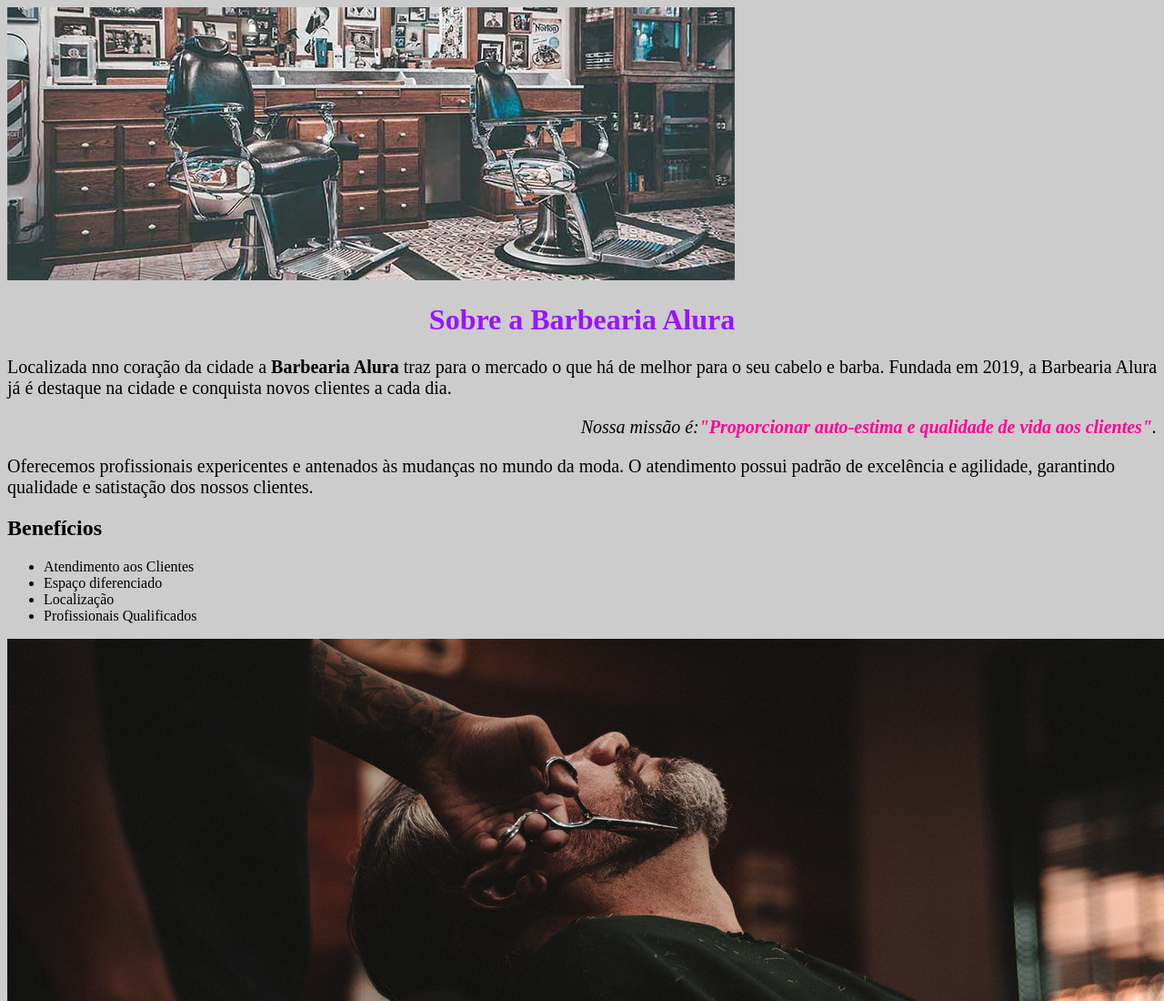
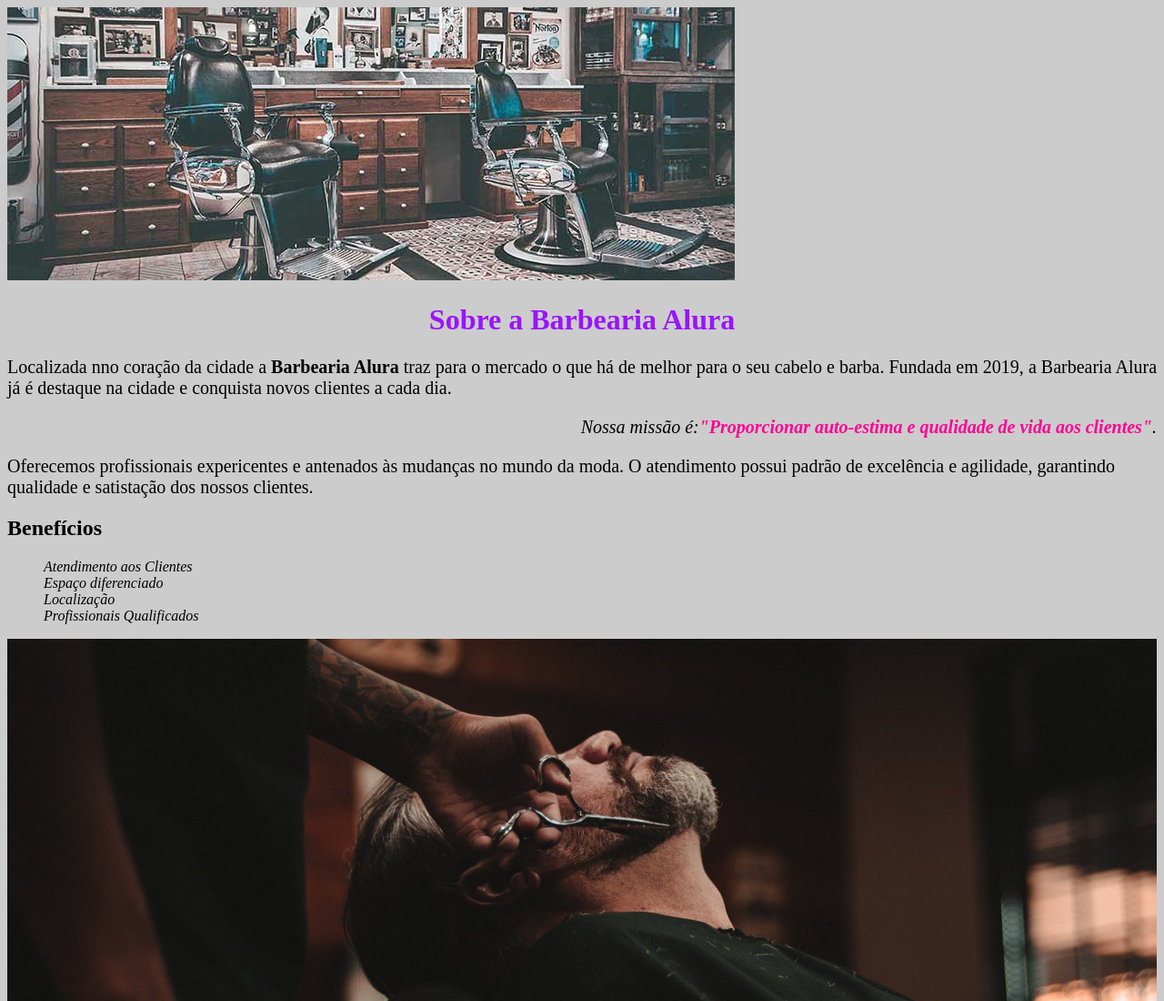
Before and after one commit to VictorHMachadoSantos/2front23, a plain HTML site: page index.html in a window 1280 px wide. Shown: the top 1100 px of the page at 91% size. Drawn offline with Linux system fonts and the light colour scheme.

Commit message:
Add files via upload

```diff
--- a/style.css
+++ b/style.css
@@ -16,3 +16,11 @@ h1{
 #banner {
     width: 100%;
 }
+
+.items{
+	font-style: italic;
+	list-style: none;
+}
+#beneficios{
+	width:100%;
+}
```
